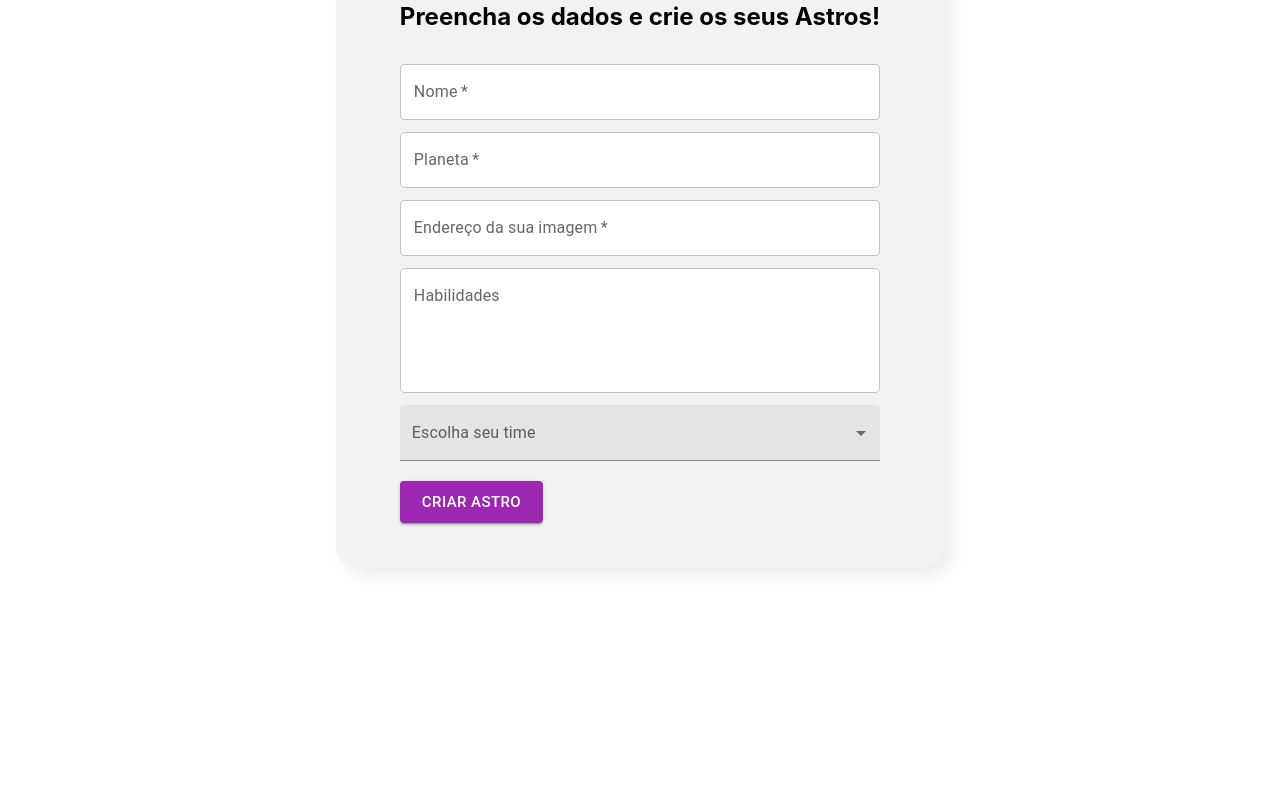
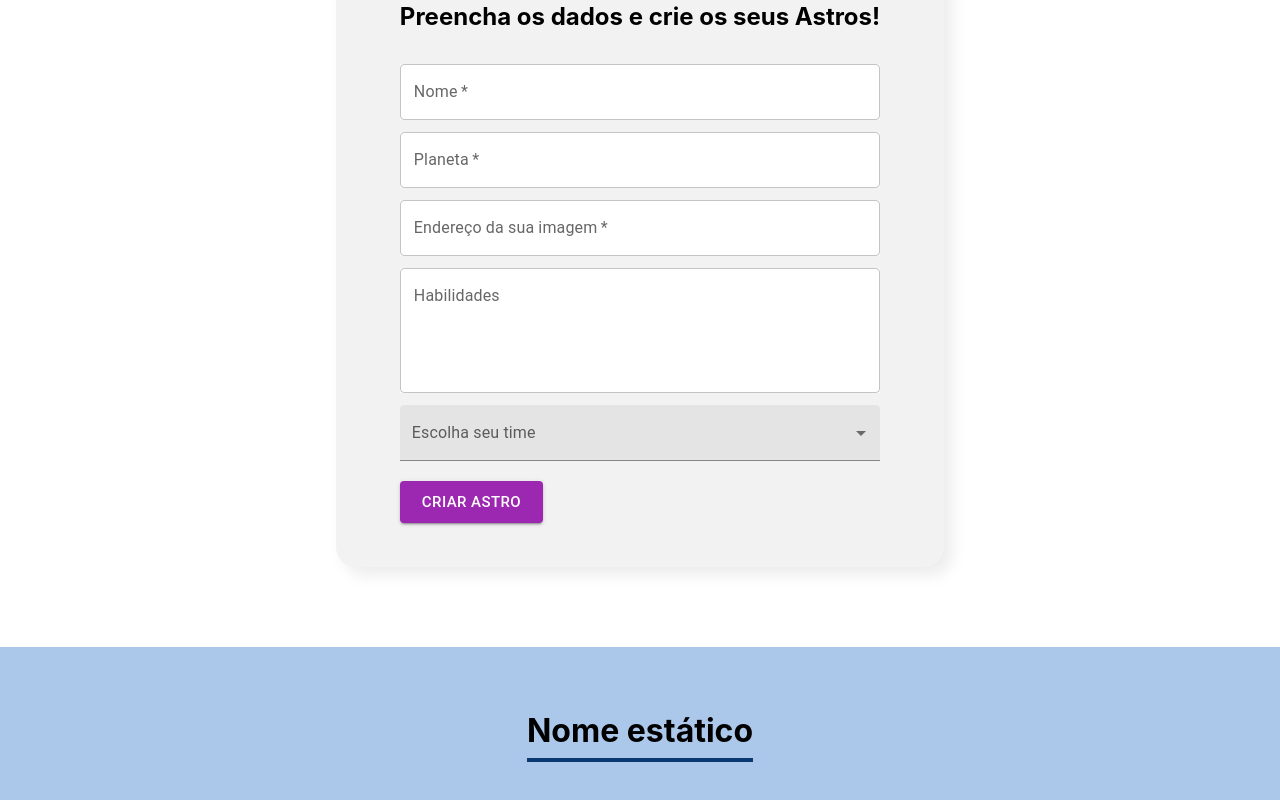
Before and after one commit to GuilhermeSerafim/interestelar, a React (Create React App) app: page / in a window 1280 px wide. Shown: the part 639-1439 px from the top of the page. Before the commit the page ends 1286 px from the top, so only its background shows below. Built offline with nearby package versions, Linux system fonts and the light colour scheme.

Commit message:
Criando dumb component para os times (componente estático)

```diff
--- a/package.json
+++ b/package.json
@@ -5,6 +5,7 @@
   "dependencies": {
     "@emotion/react": "^11.11.3",
     "@emotion/styled": "^11.11.0",
+    "@fontsource/roboto": "^5.0.8",
     "@mui/material": "^5.15.6",
     "@testing-library/jest-dom": "^5.17.0",
     "@testing-library/react": "^13.4.0",
--- a/src/App.js
+++ b/src/App.js
@@ -3,6 +3,7 @@ import Banner from './componentes/Banner';
 import FormAstro from './componentes/FormAstro';
 import "./styles.css"
 import { useState } from 'react';
+import Team from './componentes/Team';
 
 function App() {
 
@@ -60,6 +61,7 @@ function App() {
         aoAlterado={e => setTime(e.target.value)}
         aoNovoAstroAdicionado={astro => adicionarAstro(astro)}
       />
+      <Team nome="Nome estático"/>
     </div>
   );
 }
--- /dev/null
+++ b/src/componentes/Team/Team.css
@@ -0,0 +1,12 @@
+.time {
+    text-align: center;
+    padding: 32px;
+    background-color: var(--astro-studies-secondary);
+}
+
+.time h3 {
+    font-size: 32px;
+    border-bottom: 4px solid var(--astro-studies);
+    display: inline-block;
+    padding-bottom: 8px;
+}
--- /dev/null
+++ b/src/componentes/Team/index.jsx
@@ -0,0 +1,14 @@
+import { Typography } from "@mui/material";
+import "./Team.css";
+// Primeiramente vou fazer conforme as instruções, depois vejo alguma forma de refatorar para componentes do Material UI
+// Criando "dumb" component
+const Team = (props) => {
+    const {nome} = props;
+    return (
+        <section className="time">
+            <h3 align="center">{nome}</h3>
+        </section>
+    )
+}
+
+export default Team;
--- a/src/styles.css
+++ b/src/styles.css
@@ -7,7 +7,7 @@
     --interspatial-support: #b13091;
     --galaxy-infrastructure: #57c278;
     /* Cores secundárias dos times */
-    --astro-studies-secondary: #4280cc;
+    --astro-studies-secondary: #abc7e9;
     --stellar-explorers-secondary: #fff5d9;
     --interspatial-support-secondary: #b462a0;
     --galaxy-infrastructure-secondary: #d9f7e9;
```
Also changed, not shown: 1 other file (tests, documents, lock files or other folders).
